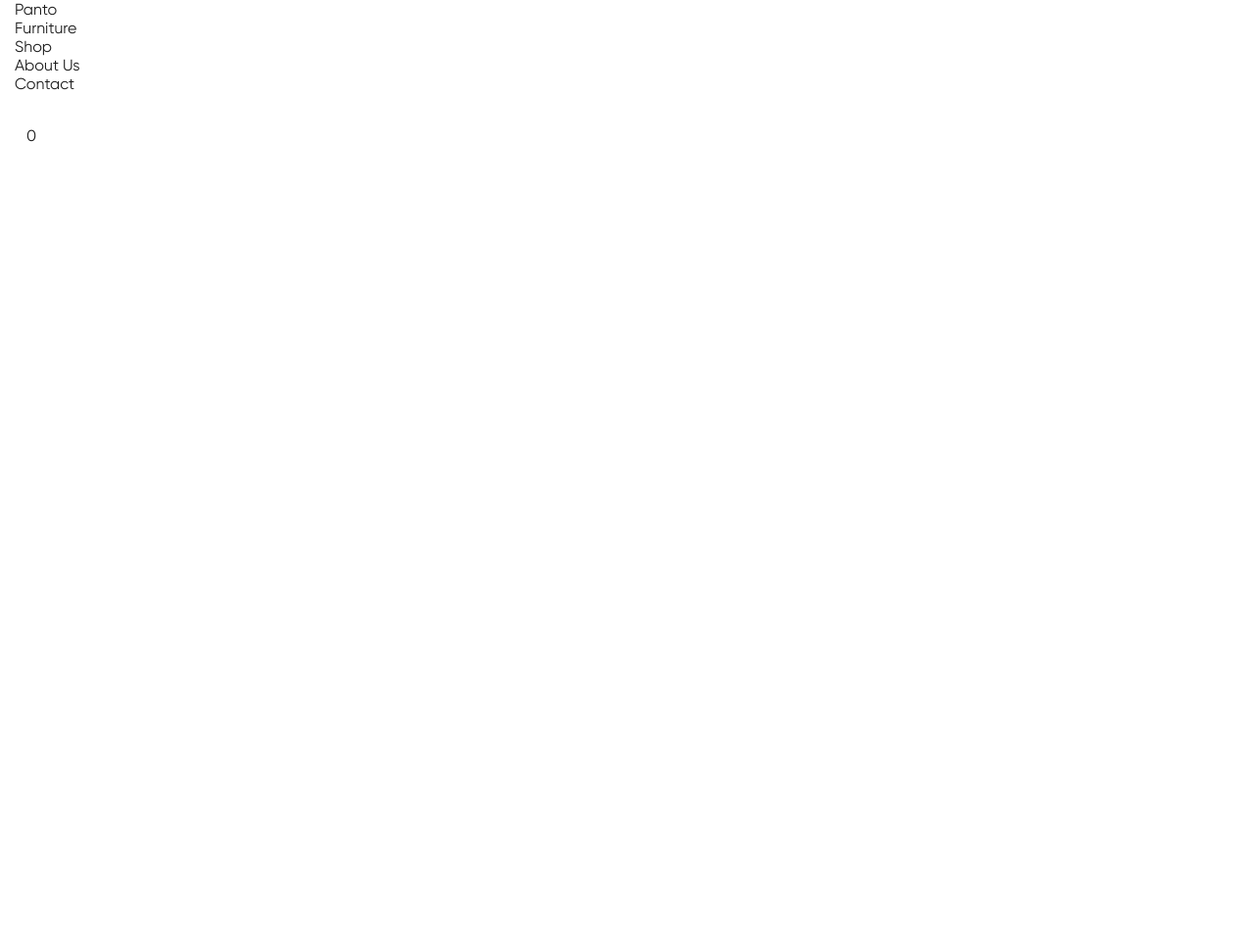
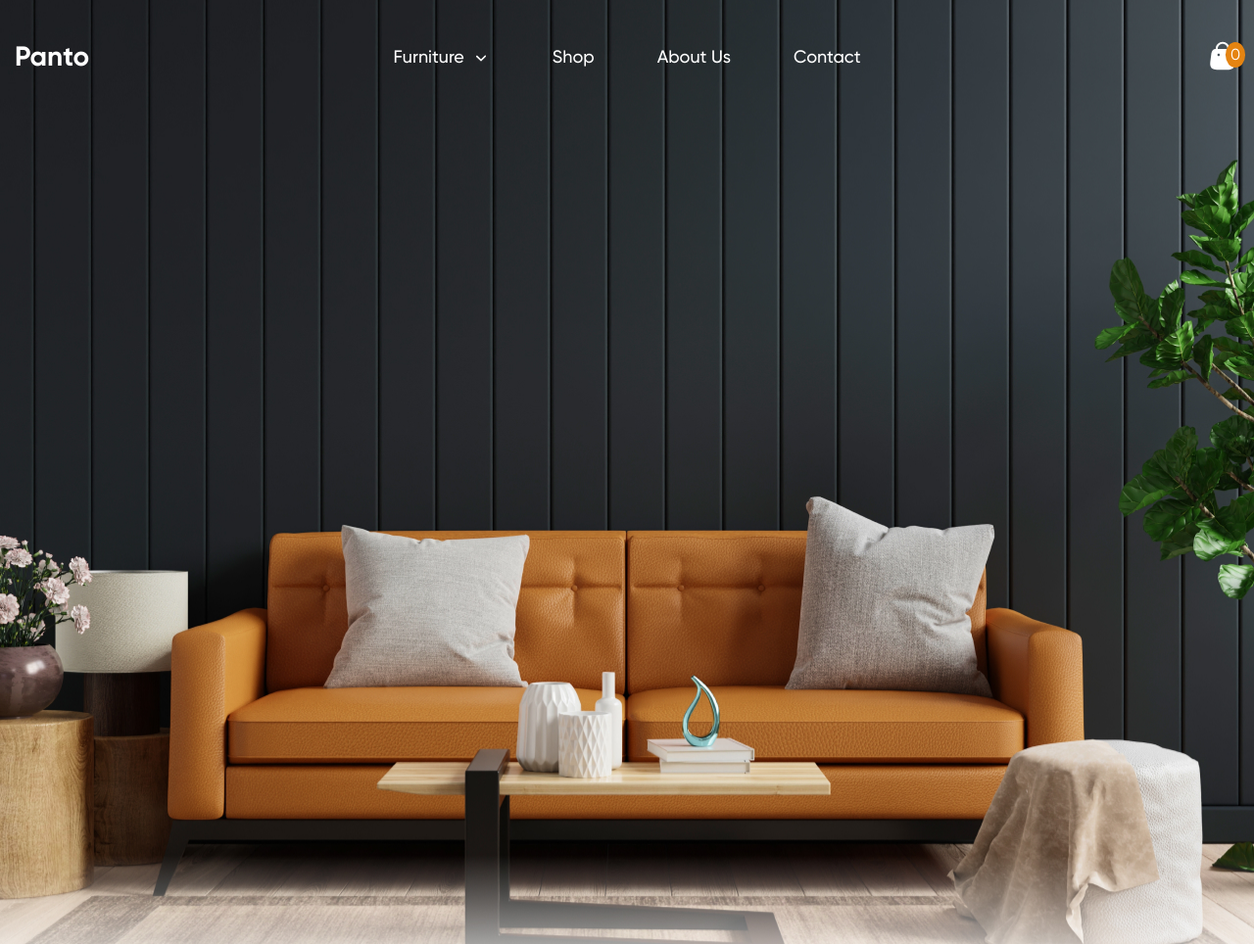
Before and after one commit to sam-starikov/panto-store, a plain HTML site: page index.html in a window 1280 px wide. Shown: the whole page at 98% size. Before the commit the page ends 800 px from the top, so only its background shows below. Drawn offline with Linux system fonts and the light colour scheme.

Commit message:
add header navigation

```diff
--- a/index.html
+++ b/index.html
@@ -20,20 +20,30 @@
     <header class="header">
         <div class="container">
 
-            <nav class="nav">
-                <a class="logo" href="#!">Panto</a>
+            <nav class="header__nav nav">
+                <a class="nav__logo logo" href="#!">Panto</a>
                 <ul class="nav__list">
-                    <li class="nav__list-item"><a href="#!" class="nav__list-link">Furniture</a></li>
+                    <li class="nav__list-item">
+                        <a class="nav__list-link nav__list-link--dropdown" href="#!">Furniture</a>
+                        <ul class="nav__dropdown">
+                            <li class="nav__dropdown-item"><a class="nav__dropdown-link" href="#!">Chair</a></li>
+                            <li class="nav__dropdown-item"><a class="nav__dropdown-link" href="#!">Sofa</a></li>
+                            <li class="nav__dropdown-item"><a class="nav__dropdown-link" href="#!">Lamp</a></li>
+                            <li class="nav__dropdown-item"><a class="nav__dropdown-link" href="#!">Table</a></li>
+                        </ul>
+                    </li>
                     <li class="nav__list-item"><a href="#!" class="nav__list-link">Shop</a></li>
                     <li class="nav__list-item"><a href="#!" class="nav__list-link">About Us</a></li>
                     <li class="nav__list-item"><a href="#!" class="nav__list-link">Contact</a></li>
                 </ul>
+
+                <button class="nav__cart cart">
+                    <img class="cart__img" src="./img/icons/cart.svg" alt="cart">
+                    <div class="cart__couter">0</div>
+                </button>
             </nav>
 
-            <button class="cart">
-                <img class="cart__img" src="./img/icons/cart.svg" alt="cart">
-                <div class="cart__couter">0</div>
-            </button>
+
 
         </div>
     </header>
--- /dev/null
+++ b/scss/blocks/_cart.scss
@@ -0,0 +1,22 @@
+.cart {
+    position: relative;
+
+    &__img {
+    }
+
+    &__couter {
+        position: absolute;
+        top: 3px;
+        right: -6px;
+
+        display: flex;
+        align-items: center;
+        justify-content: center;
+
+        width: 20px;
+        height: 25.5px;
+
+        border-radius: 50%;
+        background-color: var(--accent);
+    }
+}
--- a/scss/blocks/_header.scss
+++ b/scss/blocks/_header.scss
@@ -0,0 +1,12 @@
+.header {
+    color: var(--header-text-color);
+
+    background-image: url('./../img/header/header-bg.jpg');
+    background-position: center;
+    background-repeat: no-repeat;
+    aspect-ratio: 1440/1084;
+
+    &__nav {
+        padding-top: 40px;
+    }
+}
--- a/scss/blocks/_logo.scss
+++ b/scss/blocks/_logo.scss
@@ -0,0 +1,5 @@
+.logo {
+    font-size: 28px;
+    font-weight: 700;
+    text-transform: capitalize;
+}
--- a/scss/blocks/_nav.scss
+++ b/scss/blocks/_nav.scss
@@ -0,0 +1,91 @@
+.nav {
+    display: grid;
+    grid-template-columns: 2fr 8fr 2fr;
+    align-items: center;
+    gap: 20px;
+
+    &__logo {
+    }
+
+    &__list {
+        display: flex;
+        align-items: center;
+        justify-content: center;
+        gap: 64px;
+
+        font-size: 18px;
+        font-weight: 500;
+        line-height: 1.5;
+    }
+
+    &__list-item {
+        position: relative;
+        padding-bottom: 20px;
+        margin-bottom: -20px;
+
+        & .nav__dropdown {
+            transition: opacity 0.1s ease-in;
+        }
+        &:hover .nav__dropdown {
+            opacity: 1;
+            visibility: visible;
+            pointer-events: all;
+        }
+    }
+
+    &__list-link {
+        transition: opacity 0.1s ease-in;
+
+        &:hover {
+            opacity: 0.8;
+        }
+
+        &--dropdown {
+            display: inline-flex;
+            align-items: center;
+            gap: 8px;
+
+            &::after {
+                content: url(./../img/icons/arrow-dropdown.svg);
+                width: 18px;
+                height: 18px;
+            }
+        }
+    }
+
+    &__dropdown {
+        position: absolute;
+        top: calc(100% + -10px);
+        left: 0;
+        pointer-events: none;
+
+        display: grid;
+        gap: 7px;
+
+        width: 150px;
+        padding: 5px 15px;
+
+        font-size: 16px;
+
+        border-radius: 15px;
+        background-color: var(--ui-grey-color);
+
+        opacity: 0;
+        visibility: hidden;
+    }
+
+    &__dropdown-item {
+    }
+
+    &__dropdown-link {
+        transition: color 0.1s ease-in;
+
+        &:hover {
+            color: var(--accent);
+        }
+    }
+
+    &__cart {
+        justify-self: end;
+    }
+}
--- a/scss/main.scss
+++ b/scss/main.scss
@@ -1,3 +1,4 @@
+/* base */
 @import './base/reset';
 @import './base/vars';
 @import './base/base';
@@ -6,3 +7,4 @@
 @import './blocks/header';
 @import './blocks/logo';
 @import './blocks/nav';
+@import './blocks/cart';
```
Also changed, not shown: css/main.css, css/main.min.css.
